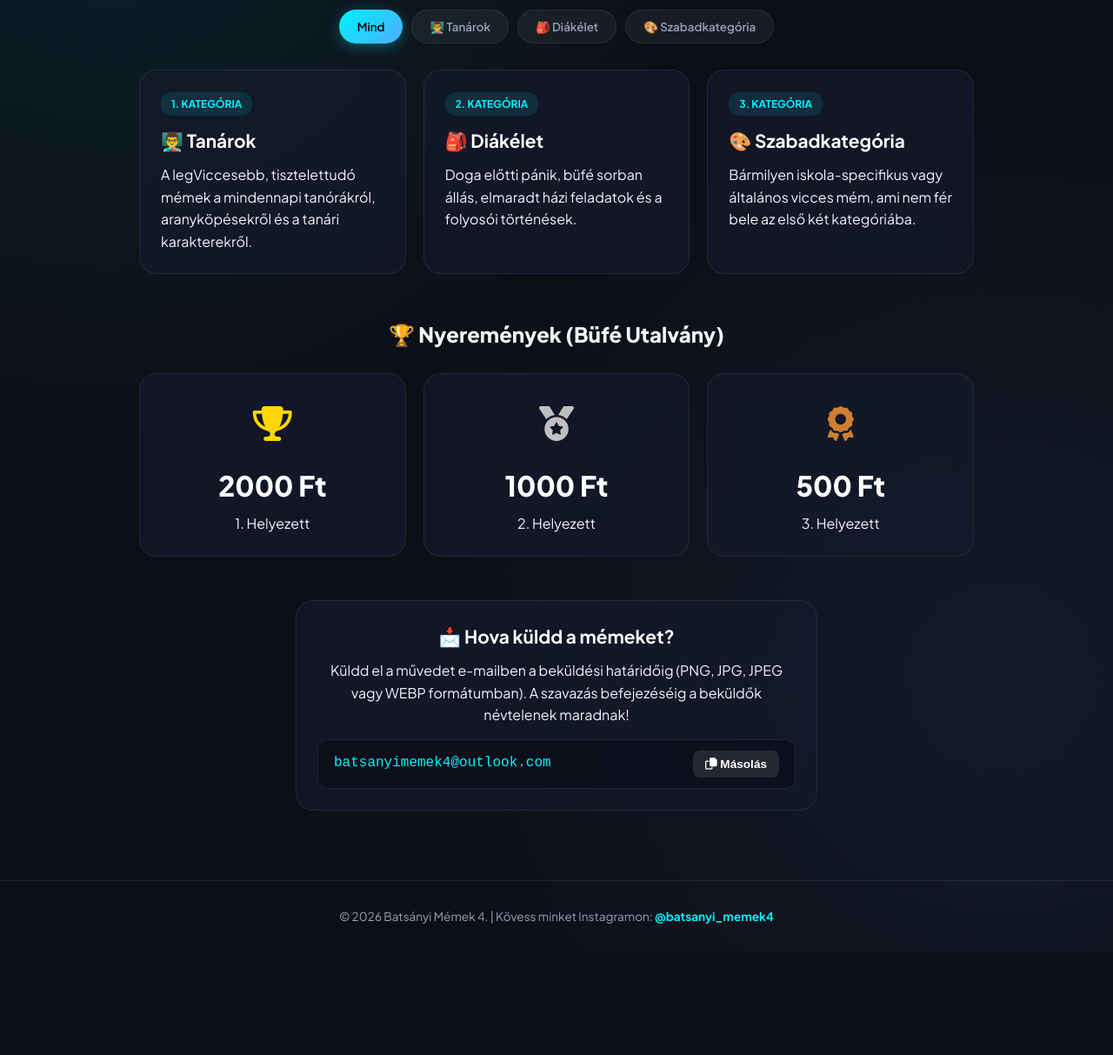
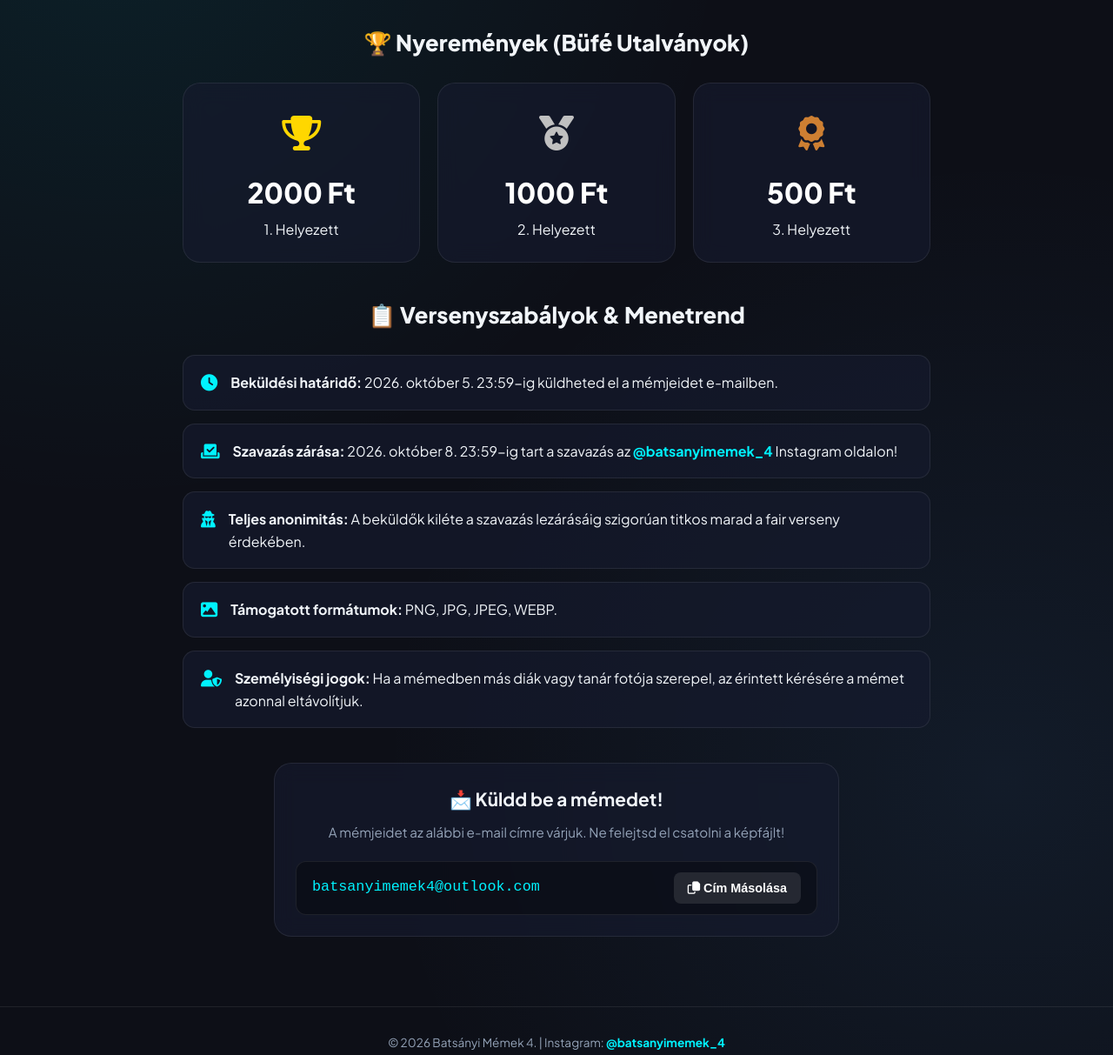
Before and after one commit to LordGalimow/bacsanyi, a plain HTML site: page index.html in a window 1280 px wide. Shown: the part 480-1693 px from the top of the page at 87% size. Before the commit the page ends 1574 px from the top, so only its background shows below. Drawn offline with Linux system fonts and the light colour scheme.

Commit message:
Update index.html

```diff
--- a/index.html
+++ b/index.html
@@ -9,7 +9,7 @@
     <meta property="og:type" content="website">
     <meta property="og:url" content="https://batsanyimemek4.run.place/">
     <meta property="og:title" content="Batsányi Mémek 4. — Mémverseny">
-    <meta property="og:description" content="Küldd be a mémjeidet okt. 5-ig és nyerj büfé utalványt! Szavazás okt. 15-től az Instagramon.">
+    <meta property="og:description" content="Küldd be a mémjeidet okt. 5-ig és nyerj büfé utalványt! Szavazás zárása: okt. 8.">
     <meta property="og:image" content="https://batsanyimemek4.run.place/banner.jpg">
 
     <!-- Betűtípusok & Ikonok -->
@@ -50,7 +50,6 @@
                 radial-gradient(circle at 90% 80%, rgba(79, 172, 254, 0.08) 0%, transparent 40%);
         }
 
-        /* Glassmorphism alapelemek */
         .glass-card {
             background: var(--card-bg);
             backdrop-filter: blur(12px);
@@ -62,15 +61,14 @@
         }
 
         .glass-card:hover {
-            transform: translateY(-5px);
+            transform: translateY(-4px);
             border-color: rgba(0, 242, 254, 0.3);
             box-shadow: 0 10px 30px -10px rgba(0, 242, 254, 0.15);
         }
 
         header {
             text-align: center;
-            padding: 60px 20px 40px;
-            position: relative;
+            padding: 50px 20px 30px;
         }
 
         .logo-title {
@@ -98,7 +96,7 @@
         }
 
         .timer-title {
-            font-size: 0.9rem;
+            font-size: 0.85rem;
             text-transform: uppercase;
             letter-spacing: 1.5px;
             color: var(--accent-cyan);
@@ -109,7 +107,7 @@
         .countdown {
             display: flex;
             justify-content: center;
-            gap: 15px;
+            gap: 12px;
         }
 
         .time-box {
@@ -117,7 +115,7 @@
             border: 1px solid var(--card-border);
             padding: 12px;
             border-radius: 12px;
-            min-width: 70px;
+            min-width: 68px;
         }
 
         .time-box .num {
@@ -128,88 +126,39 @@
         }
 
         .time-box .label {
-            font-size: 0.75rem;
+            font-size: 0.7rem;
             color: var(--text-sub);
             text-transform: uppercase;
         }
 
         .container {
-            max-width: 1000px;
+            max-width: 900px;
             margin: 0 auto;
             padding: 0 20px 80px;
         }
 
-        /* Szűrő gombok */
-        .filter-container {
-            display: flex;
-            justify-content: center;
-            gap: 10px;
-            margin-bottom: 30px;
-            flex-wrap: wrap;
+        /* Nyeremények */
+        .section-title {
+            text-align: center;
+            margin: 40px 0 25px;
+            font-weight: 800;
+            font-size: 1.6rem;
         }
 
-        .filter-btn {
-            background: rgba(255, 255, 255, 0.05);
-            border: 1px solid var(--card-border);
-            color: var(--text-sub);
-            padding: 10px 20px;
-            border-radius: 30px;
-            cursor: pointer;
-            font-weight: 600;
-            transition: all 0.3s ease;
-            font-family: inherit;
-        }
-
-        .filter-btn.active, .filter-btn:hover {
-            background: linear-gradient(135deg, var(--accent-cyan), var(--accent-purple));
-            color: #000;
-            border-color: transparent;
-            box-shadow: 0 4px 15px rgba(0, 242, 254, 0.3);
-        }
-
-        /* Kategóriák & Kártyák Grid */
-        .grid {
-            display: grid;
-            grid-template-columns: repeat(auto-fit, minmax(280px, 1fr));
-            gap: 20px;
-            margin-bottom: 50px;
-        }
-
-        .card-tag {
-            display: inline-block;
-            padding: 4px 12px;
-            border-radius: 12px;
-            font-size: 0.75rem;
-            font-weight: 700;
-            text-transform: uppercase;
-            margin-bottom: 12px;
-            background: rgba(0, 242, 254, 0.1);
-            color: var(--accent-cyan);
-        }
-
-        .card-title {
-            font-size: 1.3rem;
-            margin-bottom: 10px;
-            color: #fff;
-        }
-
-        /* Nyeremények */
         .prizes-grid {
             display: grid;
             grid-template-columns: repeat(auto-fit, minmax(240px, 1fr));
             gap: 20px;
-            margin-bottom: 50px;
+            margin-bottom: 40px;
         }
 
         .prize-card {
             text-align: center;
-            position: relative;
-            overflow: hidden;
         }
 
         .prize-icon {
             font-size: 2.5rem;
-            margin-bottom: 15px;
+            margin-bottom: 12px;
         }
 
         .gold .prize-icon { color: var(--gold); }
@@ -220,37 +169,65 @@
             font-size: 2rem;
             font-weight: 800;
             color: #fff;
-            margin-bottom: 5px;
+            margin-bottom: 4px;
         }
 
-        /* Másolás gomb elemei */
+        /* Szabályok listája */
+        .rules-list {
+            list-style: none;
+            display: grid;
+            gap: 15px;
+            margin-bottom: 40px;
+        }
+
+        .rules-list li {
+            display: flex;
+            align-items: flex-start;
+            gap: 15px;
+            background: var(--card-bg);
+            padding: 18px 20px;
+            border-radius: 14px;
+            border: 1px solid var(--card-border);
+        }
+
+        .rules-list i {
+            color: var(--accent-cyan);
+            font-size: 1.2rem;
+            margin-top: 3px;
+        }
+
+        /* E-mail másolás doboz */
         .copy-box {
             display: flex;
             align-items: center;
             justify-content: space-between;
-            background: rgba(0, 0, 0, 0.3);
+            background: rgba(0, 0, 0, 0.35);
             border: 1px solid var(--card-border);
             padding: 12px 18px;
             border-radius: 12px;
-            margin-top: 15px;
+            margin-top: 20px;
+            gap: 10px;
+            flex-wrap: wrap;
         }
 
         .email-text {
             font-family: monospace;
-            font-size: 1rem;
+            font-size: 1.05rem;
             color: var(--accent-cyan);
+            word-break: break-all;
         }
 
         .copy-btn {
             background: rgba(255, 255, 255, 0.1);
             border: none;
             color: #fff;
-            padding: 8px 14px;
+            padding: 10px 16px;
             border-radius: 8px;
             cursor: pointer;
             transition: all 0.2s ease;
-            font-size: 0.85rem;
+            font-size: 0.9rem;
             font-weight: 600;
+            white-space: nowrap;
         }
 
         .copy-btn:hover {
@@ -277,10 +254,11 @@
         }
 
         @media (max-width: 600px) {
-            .logo-title { font-size: 2rem; }
+            .logo-title { font-size: 2.1rem; }
             .countdown { gap: 8px; }
             .time-box { min-width: 55px; padding: 8px; }
             .time-box .num { font-size: 1.3rem; }
+            .copy-box { justify-content: center; text-align: center; }
         }
     </style>
 </head>
@@ -288,7 +266,7 @@
 
     <header>
         <h1 class="logo-title">Batsányi Mémek 4.</h1>
-        <p class="subtitle">A hivatalos iskolai mémverseny visszatért! Küldd be a legjobb poénjaidat, és nyerj büfé utalványt!</p>
+        <p class="subtitle">A hivatalos iskolai mémverseny! Küldd be a legjobb poénjaidat, és nyerj iskolai büfé utalványt!</p>
 
         <div class="timer-container glass-card">
             <div class="timer-title" id="timer-title">Beküldési határidőig hátralévő idő</div>
@@ -303,40 +281,11 @@
 
     <div class="container">
 
-        <!-- Kategória Szűrő -->
-        <div class="filter-container">
-            <button class="filter-btn active" onclick="filterCategory('all')">Mind</button>
-            <button class="filter-btn" onclick="filterCategory('tanarok')">👨‍🏫 Tanárok</button>
-            <button class="filter-btn" onclick="filterCategory('diakelet')">🎒 Diákélet</button>
-            <button class="filter-btn" onclick="filterCategory('szabad')">🎨 Szabadkategória</button>
-        </div>
-
-        <!-- Kategóriák Grid -->
-        <div class="grid">
-            <div class="glass-card category-card" data-category="tanarok">
-                <span class="card-tag">1. Kategória</span>
-                <h3 class="card-title">👨‍🏫 Tanárok</h3>
-                <p>A legViccesebb, tisztelettudó mémek a mindennapi tanórákról, aranyköpésekről és a tanári karakterekről.</p>
-            </div>
-
-            <div class="glass-card category-card" data-category="diakelet">
-                <span class="card-tag">2. Kategória</span>
-                <h3 class="card-title">🎒 Diákélet</h3>
-                <p>Doga előtti pánik, büfé sorban állás, elmaradt házi feladatok és a folyosói történések.</p>
-            </div>
-
-            <div class="glass-card category-card" data-category="szabad">
-                <span class="card-tag">3. Kategória</span>
-                <h3 class="card-title">🎨 Szabadkategória</h3>
-                <p>Bármilyen iskola-specifikus vagy általános vicces mém, ami nem fér bele az első két kategóriába.</p>
-            </div>
-        </div>
-
         <!-- Nyeremények -->
-        <h2 style="text-align: center; margin-bottom: 25px; font-weight: 800;">🏆 Nyeremények (Büfé Utalvány)</h2>
+        <h2 class="section-title">🏆 Nyeremények (Büfé Utalványok)</h2>
         <div class="prizes-grid">
             <div class="glass-card prize-card gold">
-                <div class="prize-icon"><i class="fa-solid => fa-trophy"></i></div>
+                <div class="prize-icon"><i class="fa-solid fa-trophy"></i></div>
                 <div class="prize-amount">2000 Ft</div>
                 <p>1. Helyezett</p>
             </div>
@@ -354,42 +303,62 @@
             </div>
         </div>
 
-        <!-- Beküldés & Kapcsolat -->
-        <div class="glass-card" style="max-width: 600px; margin: 0 auto; text-align: center;">
-            <h3 class="card-title">📩 Hova küldd a mémeket?</h3>
-            <p>Küldd el a művedet e-mailben a beküldési határidőig (PNG, JPG, JPEG vagy WEBP formátumban). A szavazás befejezéséig a beküldők névtelenek maradnak!</p>
+        <!-- Versenyszabályzat -->
+        <h2 class="section-title">📋 Versenyszabályok & Menetrend</h2>
+        <ul class="rules-list">
+            <li>
+                <i class="fa-solid fa-clock"></i>
+                <div>
+                    <strong>Beküldési határidő:</strong> 2026. október 5. 23:59-ig küldheted el a mémjeidet e-mailben.
+                </div>
+            </li>
+            <li>
+                <i class="fa-solid fa-check-to-slot"></i>
+                <div>
+                    <strong>Szavazás zárása:</strong> 2026. október 8. 23:59-ig tart a szavazás az <a href="https://instagram.com/batsanyimemek_4" target="_blank" class="insta-link">@batsanyimemek_4</a> Instagram oldalon!
+                </div>
+            </li>
+            <li>
+                <i class="fa-solid fa-user-secret"></i>
+                <div>
+                    <strong>Teljes anonimitás:</strong> A beküldők kiléte a szavazás lezárásáig szigorúan titkos marad a fair verseny érdekében.
+                </div>
+            </li>
+            <li>
+                <i class="fa-solid fa-image"></i>
+                <div>
+                    <strong>Támogatott formátumok:</strong> PNG, JPG, JPEG, WEBP.
+                </div>
+            </li>
+            <li>
+                <i class="fa-solid fa-user-shield"></i>
+                <div>
+                    <strong>Személyiségi jogok:</strong> Ha a mémedben más diák vagy tanár fotója szerepel, az érintett kérésére a mémet azonnal eltávolítjuk.
+                </div>
+            </li>
+        </ul>
+
+        <!-- Beküldés -->
+        <div class="glass-card" style="text-align: center; max-width: 650px; margin: 0 auto;">
+            <h3 style="font-size: 1.3rem; margin-bottom: 10px;">📩 Küldd be a mémedet!</h3>
+            <p style="color: var(--text-sub); font-size: 0.95rem;">
+                A mémjeidet az alábbi e-mail címre várjuk. Ne felejtsd el csatolni a képfájlt!
+            </p>
 
             <div class="copy-box">
                 <span class="email-text" id="email-address">batsanyimemek4@outlook.com</span>
-                <button class="copy-btn" onclick="copyEmail()"><i class="fa-regular fa-copy"></i> Másolás</button>
+                <button class="copy-btn" onclick="copyEmail()"><i class="fa-regular fa-copy"></i> Cím Másolása</button>
             </div>
         </div>
 
     </div>
 
     <footer>
-        <p>© 2026 Batsányi Mémek 4. | Kövess minket Instagramon: <a href="https://instagram.com/batsanyi_memek4" target="_blank" class="insta-link">@batsanyi_memek4</a></p>
+        <p>© 2026 Batsányi Mémek 4. | Instagram: <a href="https://instagram.com/batsanyimemek_4" target="_blank" class="insta-link">@batsanyimemek_4</a></p>
     </footer>
 
     <script>
-        // 1. Kategória Szűrő Funkció
-        function filterCategory(category) {
-            const cards = document.querySelectorAll('.category-card');
-            const buttons = document.querySelectorAll('.filter-btn');
-
-            buttons.forEach(btn => btn.classList.remove('active'));
-            event.target.classList.add('active');
-
-            cards.forEach(card => {
-                if (category === 'all' || card.getAttribute('data-category') === category) {
-                    card.style.display = 'block';
-                } else {
-                    card.style.display = 'none';
-                }
-            });
-        }
-
-        // 2. Email Másolás Funkció
+        // 1. E-mail Másolás Funkció
         function copyEmail() {
             const email = document.getElementById('email-address').innerText;
             navigator.clipboard.writeText(email).then(() => {
@@ -399,27 +368,27 @@
                 copyBtn.style.color = '#000';
 
                 setTimeout(() => {
-                    copyBtn.innerHTML = '<i class="fa-regular fa-copy"></i> Másolás';
+                    copyBtn.innerHTML = '<i class="fa-regular fa-copy"></i> Cím Másolása';
                     copyBtn.style.background = 'rgba(255, 255, 255, 0.1)';
                     copyBtn.style.color = '#fff';
                 }, 2000);
             });
         }
 
-        // 3. Élő Visszaszámláló Logika
+        // 2. Visszaszámláló Logika (Leadás zárása: okt. 5. 23:59, Szavazás zárása: okt. 8. 23:59)
         const submissionDeadline = new Date('October 5, 2026 23:59:59').getTime();
-        const votingStart = new Date('October 15, 2026 08:00:00').getTime();
+        const votingEnd = new Date('October 8, 2026 23:59:59').getTime();
 
         function updateTimer() {
             const now = new Date().getTime();
             let targetDate = submissionDeadline;
             let titleText = "Beküldési határidőig hátralévő idő";
 
-            if (now > submissionDeadline && now < votingStart) {
-                targetDate = votingStart;
-                titleText = "Szavazás kezdetéig hátralévő idő";
-            } else if (now >= votingStart) {
-                document.getElementById('timer-title').innerText = "A szavazás elindult az Instagramon!";
+            if (now > submissionDeadline && now < votingEnd) {
+                targetDate = votingEnd;
+                titleText = "Szavazás lezárásáig hátralévő idő";
+            } else if (now >= votingEnd) {
+                document.getElementById('timer-title').innerText = "A mémverseny és a szavazás lezárult!";
                 document.querySelector('.countdown').style.display = 'none';
                 return;
             }
```
